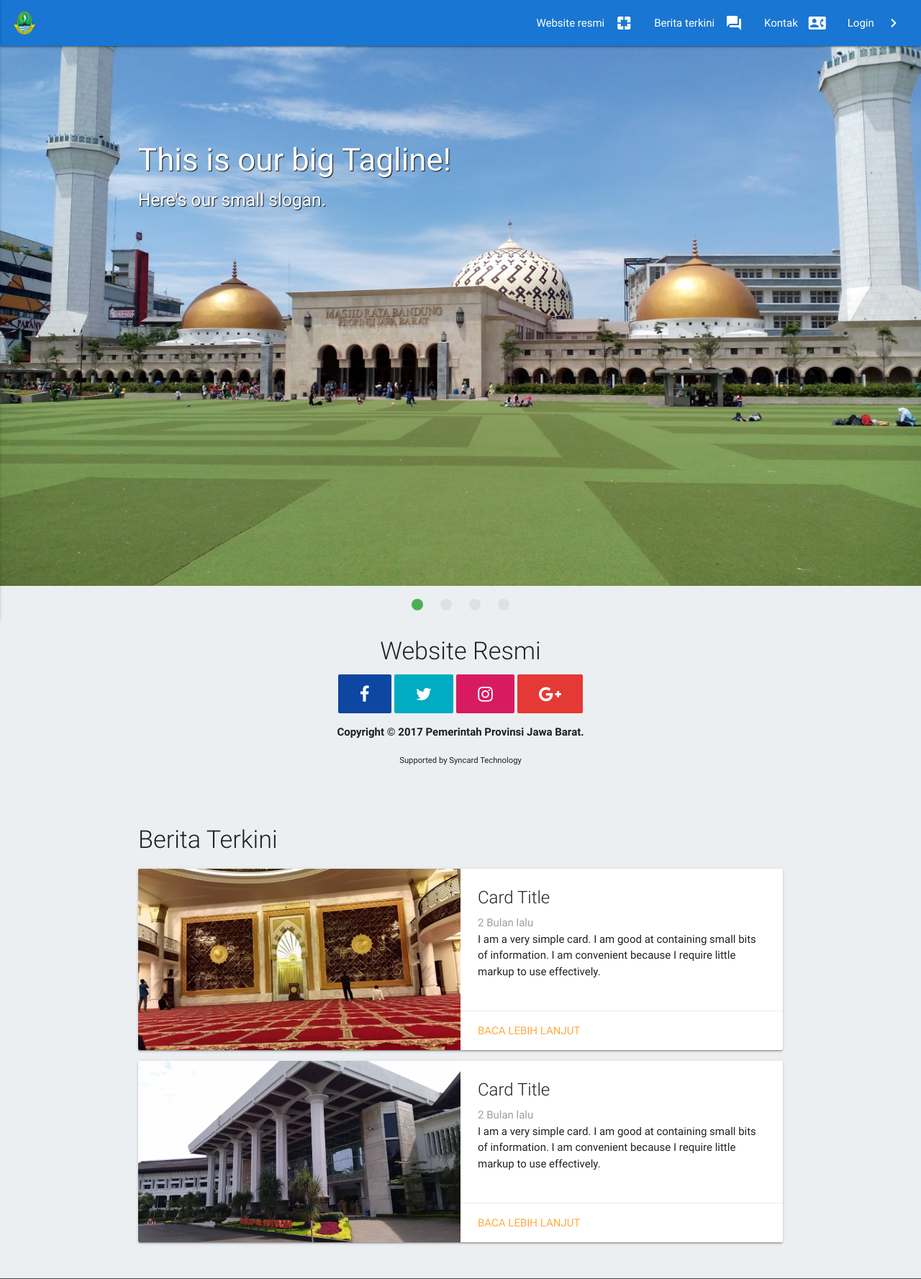
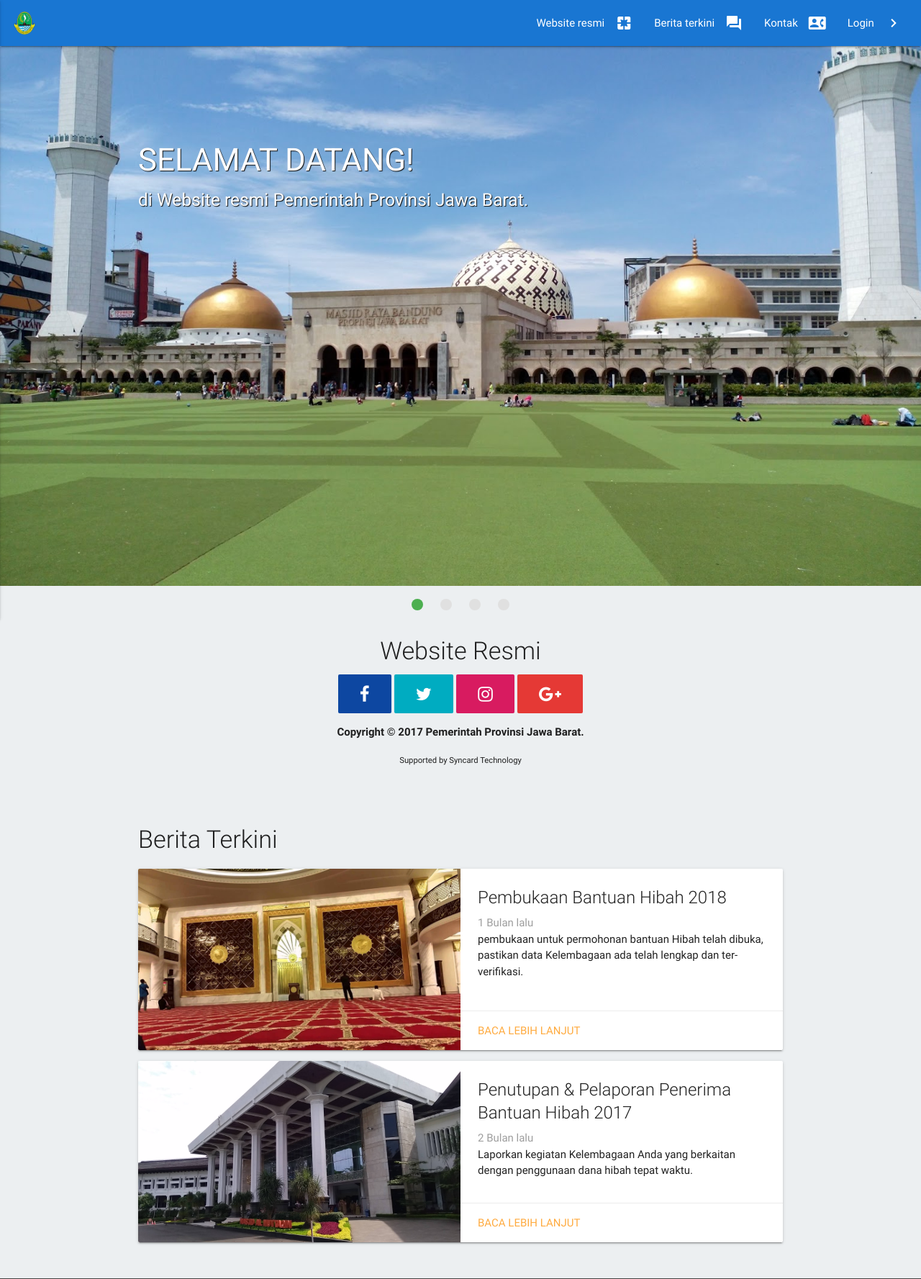
Before and after one commit to Megareceiver/tabah-next, a CodeIgniter app: page /database/ in a window 1280 px wide. Shown: the top 1777 px of the page at 72% size. Run offline with CodeIgniter, Linux system fonts and the light colour scheme.

Commit message:
dummy home

```diff
--- a/application/views/public/welcome_page.php
+++ b/application/views/public/welcome_page.php
@@ -39,29 +39,29 @@
 	    <li>
 	      <img src="/assets/img/bg-1.jpg"> <!-- random image -->
 	      <div class="caption left-align">
-	        <h3>This is our big Tagline!</h3>
-	        <h5 class="white-text">Here's our small slogan.</h5>
+	        <h3>SELAMAT DATANG!</h3>
+	        <h5 class="white-text">di Website resmi Pemerintah Provinsi Jawa Barat.</h5>
 	      </div>
 	    </li>
 	    <li>
 	      <img src="/assets/img/bg-2.jpg"> <!-- random image -->
 	      <div class="caption left-align">
-					<h3>This is our big Tagline!</h3>
-	        <h5 class="white-text">Here's our small slogan.</h5>
+					<h3>TABAH - JAWA BARAT</h3>
+	        <h5 class="white-text">Tata Kelola Bantuan Hibah se-Jawa Barat</h5>
 	      </div>
 	    </li>
 			<li>
 	      <img src="/assets/img/bg-3.jpg"> <!-- random image -->
 	      <div class="caption left-align">
-					<h3>This is our big Tagline!</h3>
-	        <h5 class="white-text">Here's our small slogan.</h5>
+					<h3>Online Services.</h3>
+	        <h5 class="white-text">Pelayanan untuk pengajuan permohonan bantuan Hibah.</h5>
 	      </div>
 	    </li>
 			<li>
 	      <img src="/assets/img/bg-4.jpg"> <!-- random image -->
 	      <div class="caption left-align">
-					<h3>This is our big Tagline!</h3>
-	        <h5 class="white-text">Here's our small slogan.</h5>
+					<h3>Kelembagaan</h3>
+	        <h5 class="white-text">Terintegrasi dengan DPLEGA - JABAR.</h5>
 	      </div>
 	    </li>
 	  </ul>
@@ -96,10 +96,9 @@
 		      </div>
 					<div class="card-stacked">
 						<div class="card-content">
-							<span class="card-title">Card Title</span>
-							<p class="grey-text">2 Bulan lalu</p>
-							<p>I am a very simple card. I am good at containing small bits of information.
-							I am convenient because I require little markup to use effectively.</p>
+							<span class="card-title">Pembukaan Bantuan Hibah 2018</span>
+							<p class="grey-text">1 Bulan lalu</p>
+							<p>pembukaan untuk permohonan bantuan Hibah telah dibuka, pastikan data Kelembagaan ada telah lengkap dan ter-verifikasi.</p>
 						</div>
 						<div class="card-action">
 							<a href="#">Baca lebih lanjut</a>
@@ -112,10 +111,9 @@
 		      </div>
 					<div class="card-stacked">
 						<div class="card-content">
-							<span class="card-title">Card Title</span>
+							<span class="card-title">Penutupan & Pelaporan Penerima Bantuan Hibah 2017</span>
 							<p class="grey-text">2 Bulan lalu</p>
-							<p>I am a very simple card. I am good at containing small bits of information.
-							I am convenient because I require little markup to use effectively.</p>
+							<p>Laporkan kegiatan Kelembagaan Anda yang berkaitan dengan penggunaan dana hibah tepat waktu.</p>
 						</div>
 						<div class="card-action">
 							<a href="#">Baca lebih lanjut</a>
```
Also changed, not shown: application/views/lembaga/notifikasi_page.php (+0 -11 lines).
